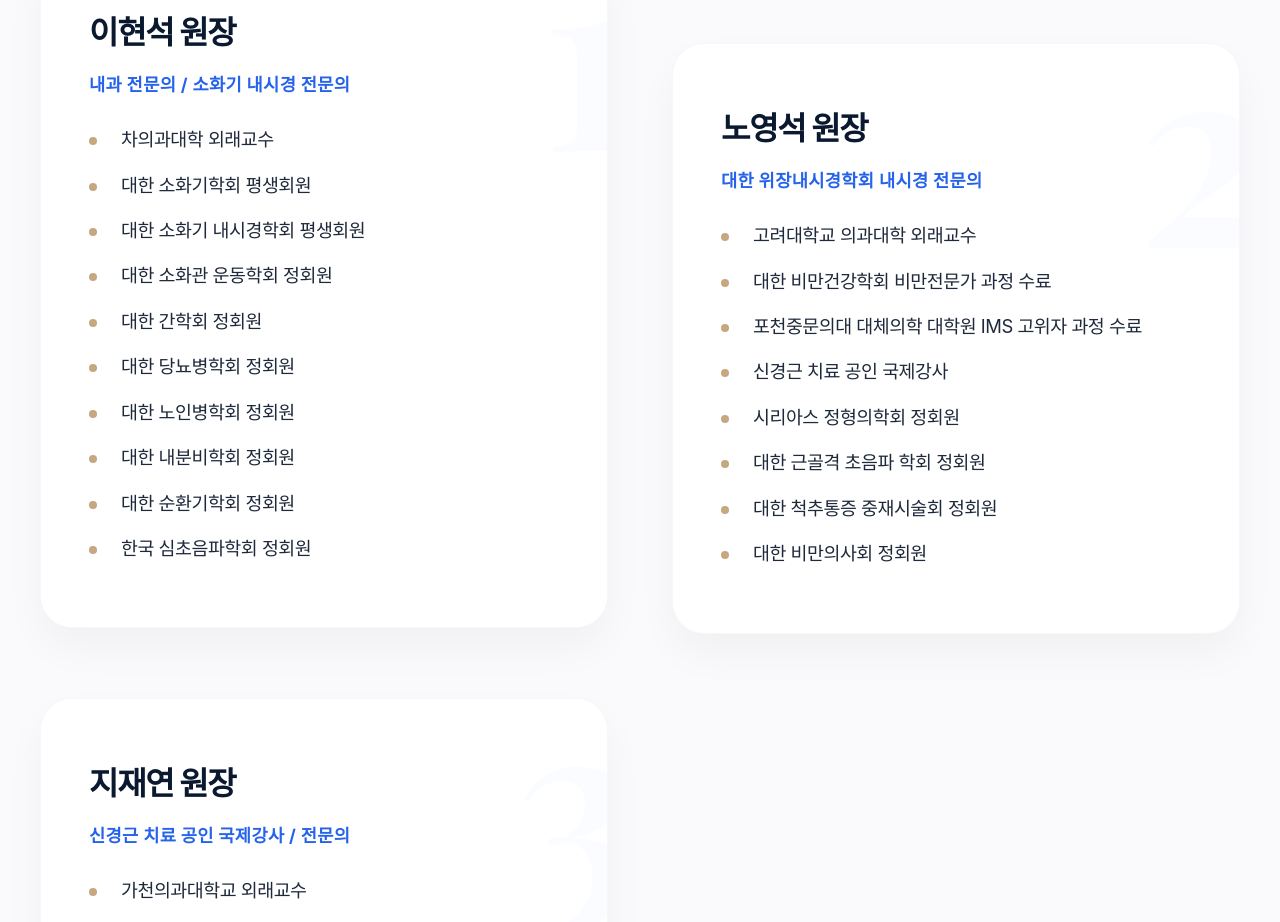
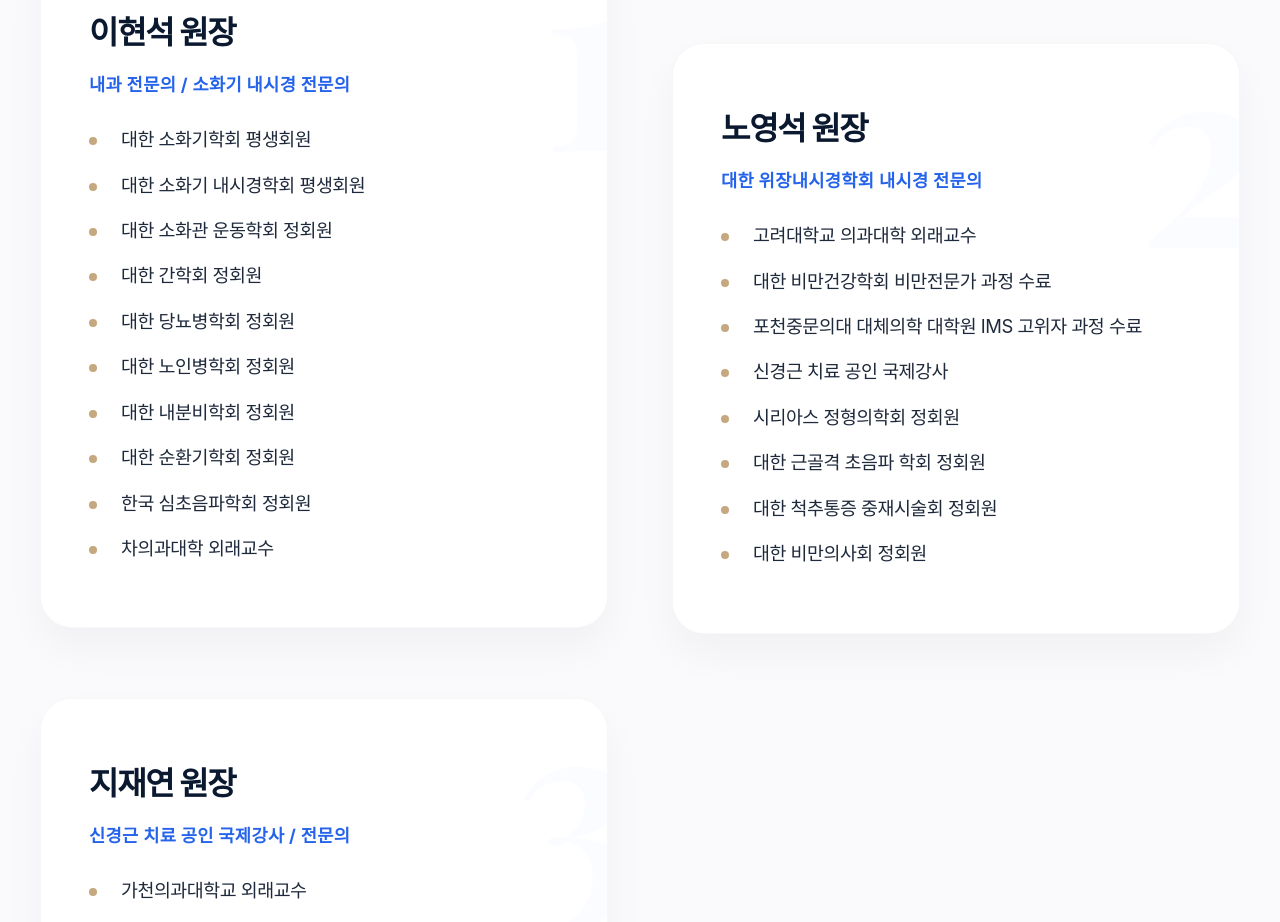
Before and after one commit to bnam1321-bit/365-clinic-web, a Next.js app: page /about in a window 1280 px wide. Shown: the part 1580-2502 px from the top of the page. Built offline with nearby package versions, Linux system fonts and the light colour scheme; a web font is replaced by a local one.

Commit message:
Move 차의과대학 외래교수 to bottom of Director Lee Hyun-seok profile in about page

```diff
--- a/src/app/about/page.tsx
+++ b/src/app/about/page.tsx
@@ -60,7 +60,6 @@ export default function About() {
                                     <h3 className="card-title">이현석 원장</h3>
                                     <p className="card-subtitle">내과 전문의 / 소화기 내시경 전문의</p>
                                     <ul className="editorial-list">
-                                        <li>차의과대학 외래교수</li>
                                         <li>대한 소화기학회 평생회원</li>
                                         <li>대한 소화기 내시경학회 평생회원</li>
                                         <li>대한 소화관 운동학회 정회원</li>
@@ -70,6 +69,7 @@ export default function About() {
                                         <li>대한 내분비학회 정회원</li>
                                         <li>대한 순환기학회 정회원</li>
                                         <li>한국 심초음파학회 정회원</li>
+                                        <li>차의과대학 외래교수</li>
                                     </ul>
                                 </div>
                             </div>
```
